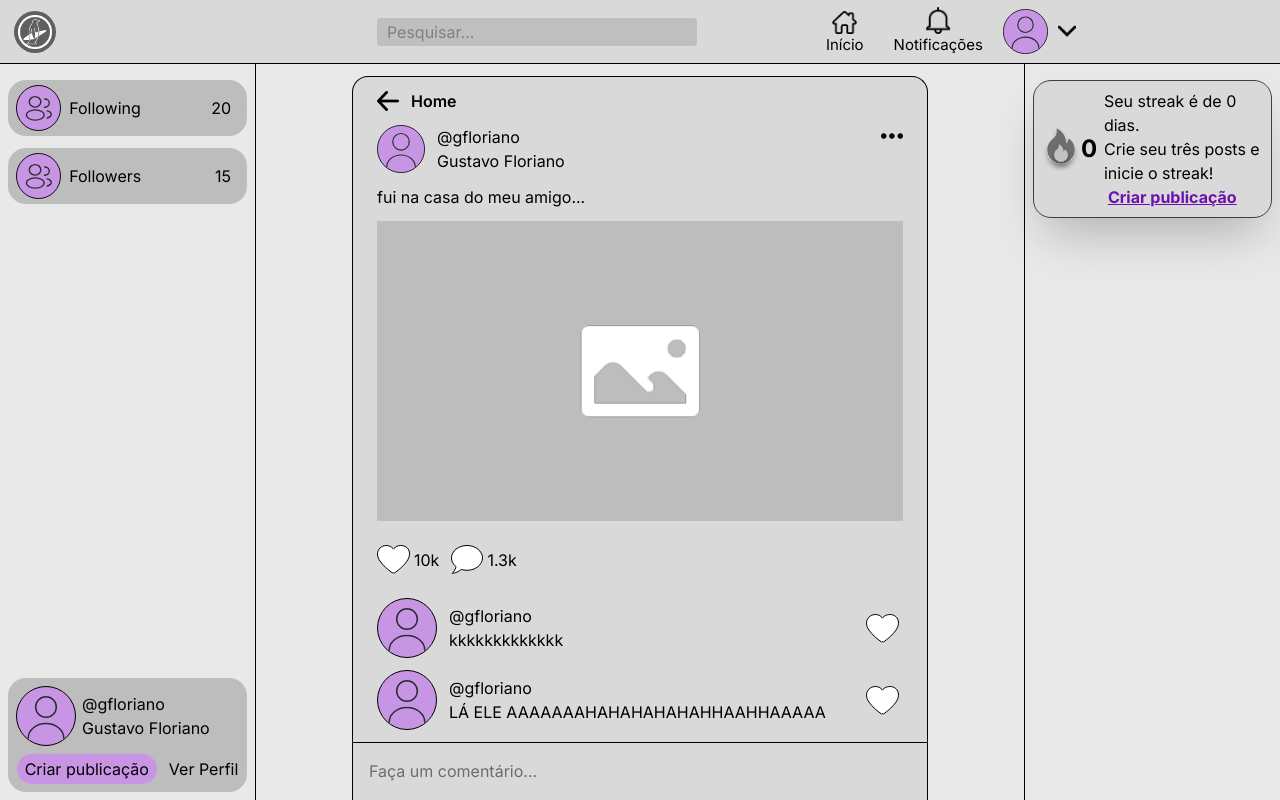
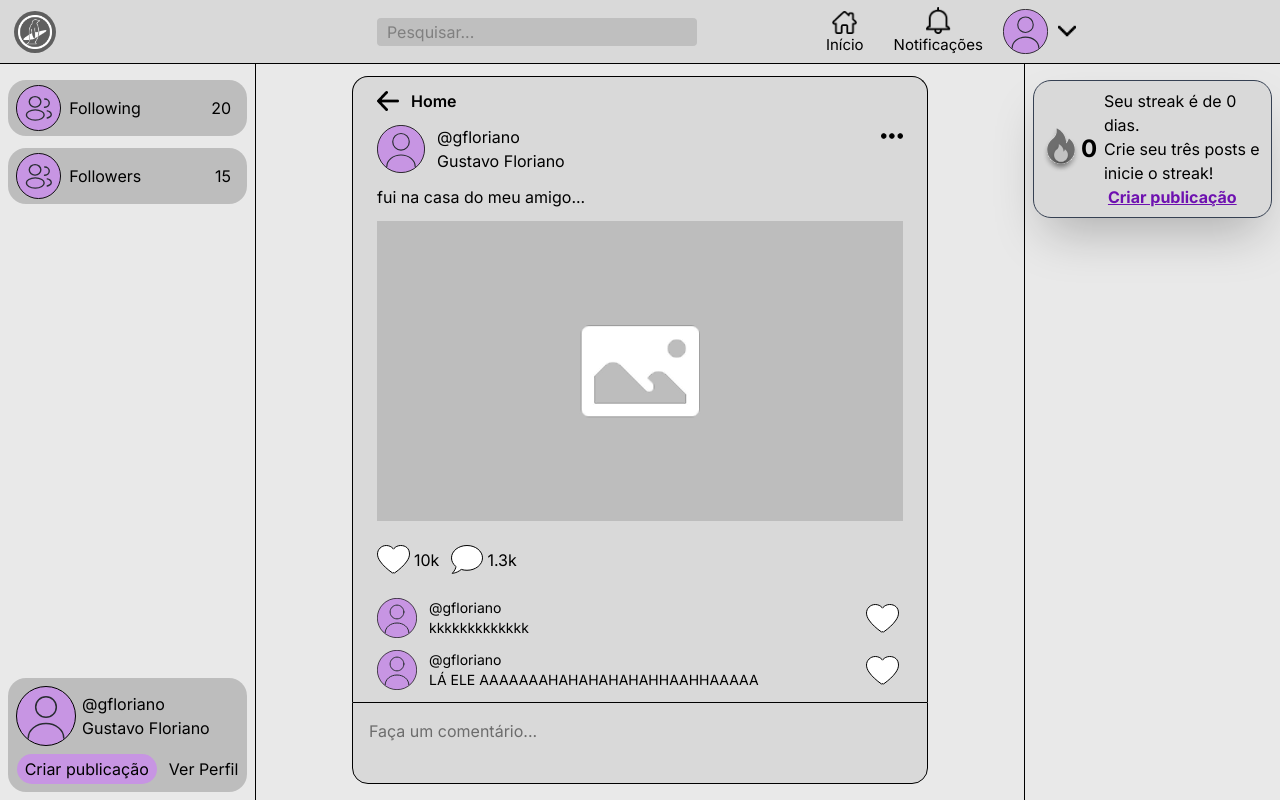
Before and after one commit to catolica-faculdade/pinguin-project, a React (Vite) app: page /post/1 in a window 1280 px wide. Built offline with nearby package versions, Linux system fonts and the light colour scheme.

Commit message:
style: comments components sizes

```diff
--- a/src/components/Posts/Comment.jsx
+++ b/src/components/Posts/Comment.jsx
@@ -4,11 +4,11 @@ function Comment({content}){
     return(
         <div className="flex items-center gap-1 justify-between w-full">
             <div className="flex gap-3 items-center">
-                <div>
+                <div className="max-w-10">
                     <img src="/src/assets/images/profile-picture.svg"/>
                 </div>
                 <div>
-                    <div>
+                    <div className="text-sm">
                         <p>@{content.user.username}</p>
                         <p>{content.comment}</p>
                     </div>
```
